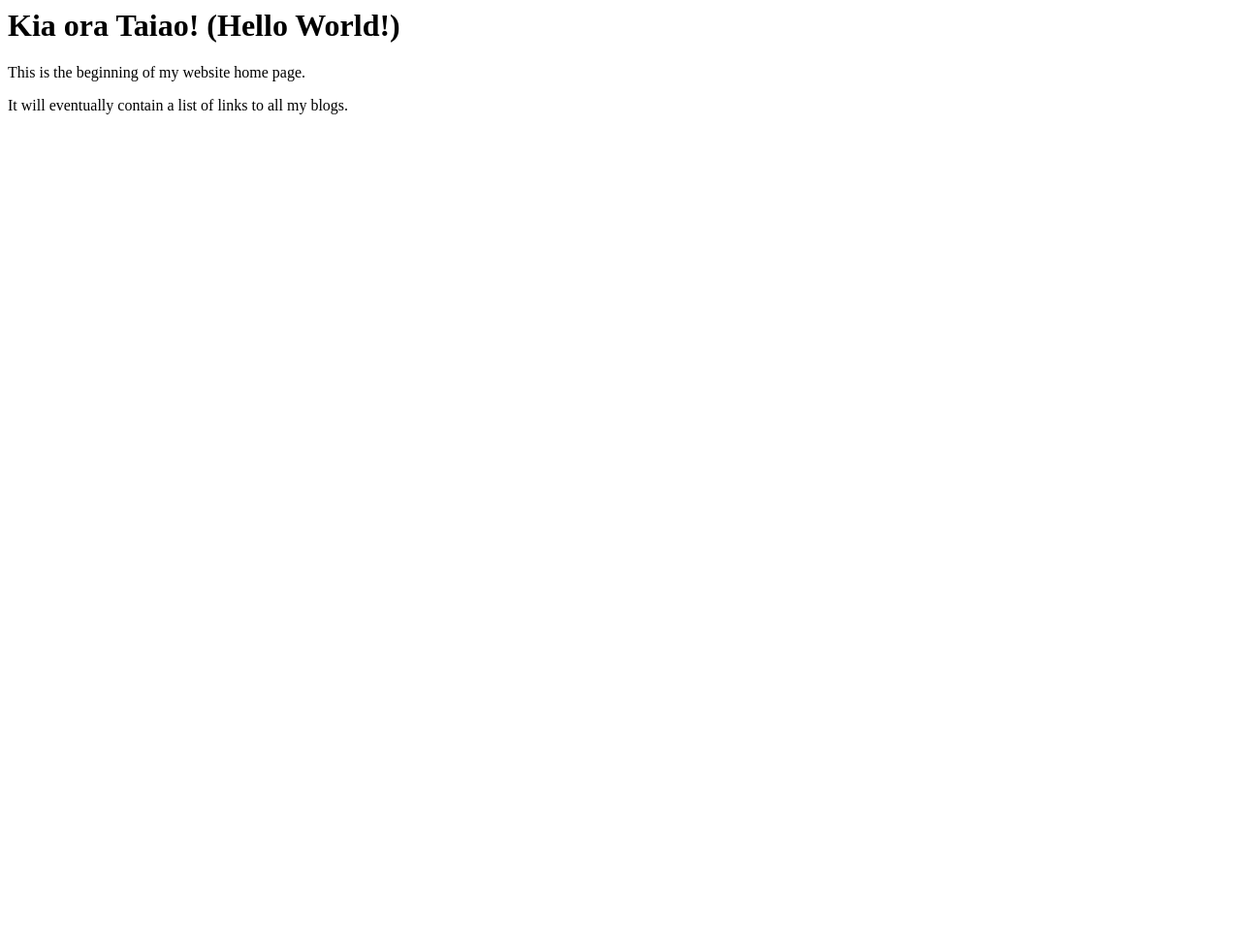
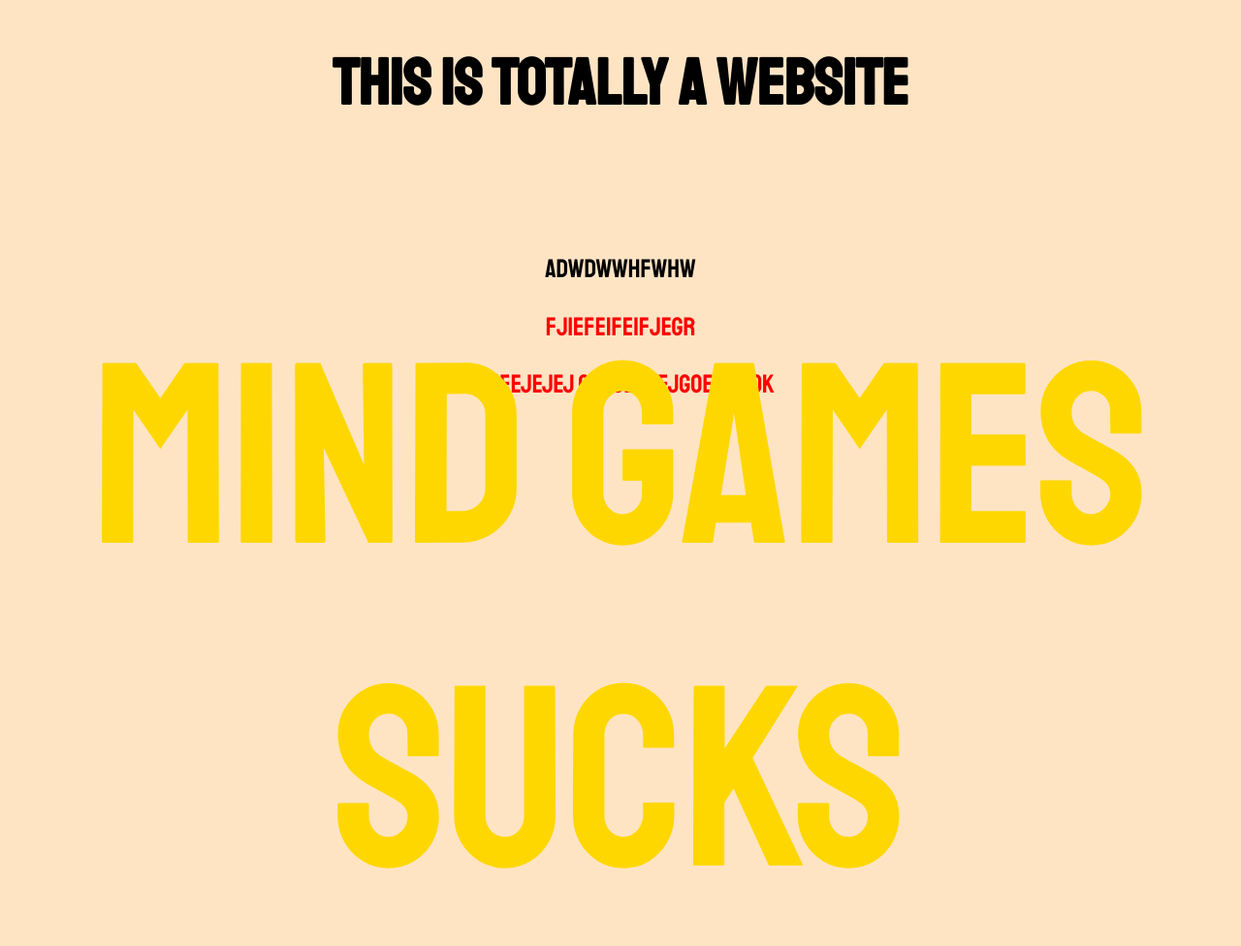
Before and after one commit to valerian-norman/valerian-norman.github.io, a plain HTML site: page index.html in a window 1280 px wide. Shown: the whole page at 97% size. Before the commit the page ends 800 px from the top, so only its background shows below. Drawn offline with Linux system fonts and the light colour scheme.

Commit message:
create index.css and index.html. use basic html and css components

```diff
--- /dev/null
+++ b/index.css
@@ -0,0 +1,24 @@
+body {
+  background-color: bisque;
+  text-align: center;
+  font-family: 'Staatliches', cursive;
+}
+
+h1 {
+  font-size: 50pt;
+  margin-bottom: 100pt;
+}
+
+p {
+  font-size: 20pt;
+}
+
+.red-text {
+  color: red;
+}
+
+#loser {
+  font-size: 200pt;
+  color: gold;
+  margin-top: -100pt;
+}
--- a/index.html
+++ b/index.html
@@ -1,9 +1,21 @@
+<!DOCTYPE html>
 <html>
   <head>
-    <title>My blog</title>
+    <title>SPRINT 2 WORKSHOP</title>
+    <meta charset="UTF-8" />
+    <link href="index.css" rel="stylesheet" type="text/css" />
+    <link
+      href="https://fonts.googleapis.com/css?family=Staatliches"
+      rel="stylesheet"
+    />
+  </head>
+
   <body>
-    <h1>Kia ora Taiao! (Hello World!)</h1>
-    <p> This is the beginning of my website home page.</p>
-    <p> It will eventually contain a list of links to all my blogs. </p>
+    <h1>THIS IS TOTALLY A WEBSITE</h1>
+
+    <p>adwdwwhfwhw</p>
+    <p class="red-text">fjiefeifeifjegr</p>
+    <p class="red-text">efefejejej oegoegoejgoegje ok</p>
+    <p id="loser">MIND GAMES SUCKS</p>
   </body>
 </html>
```
